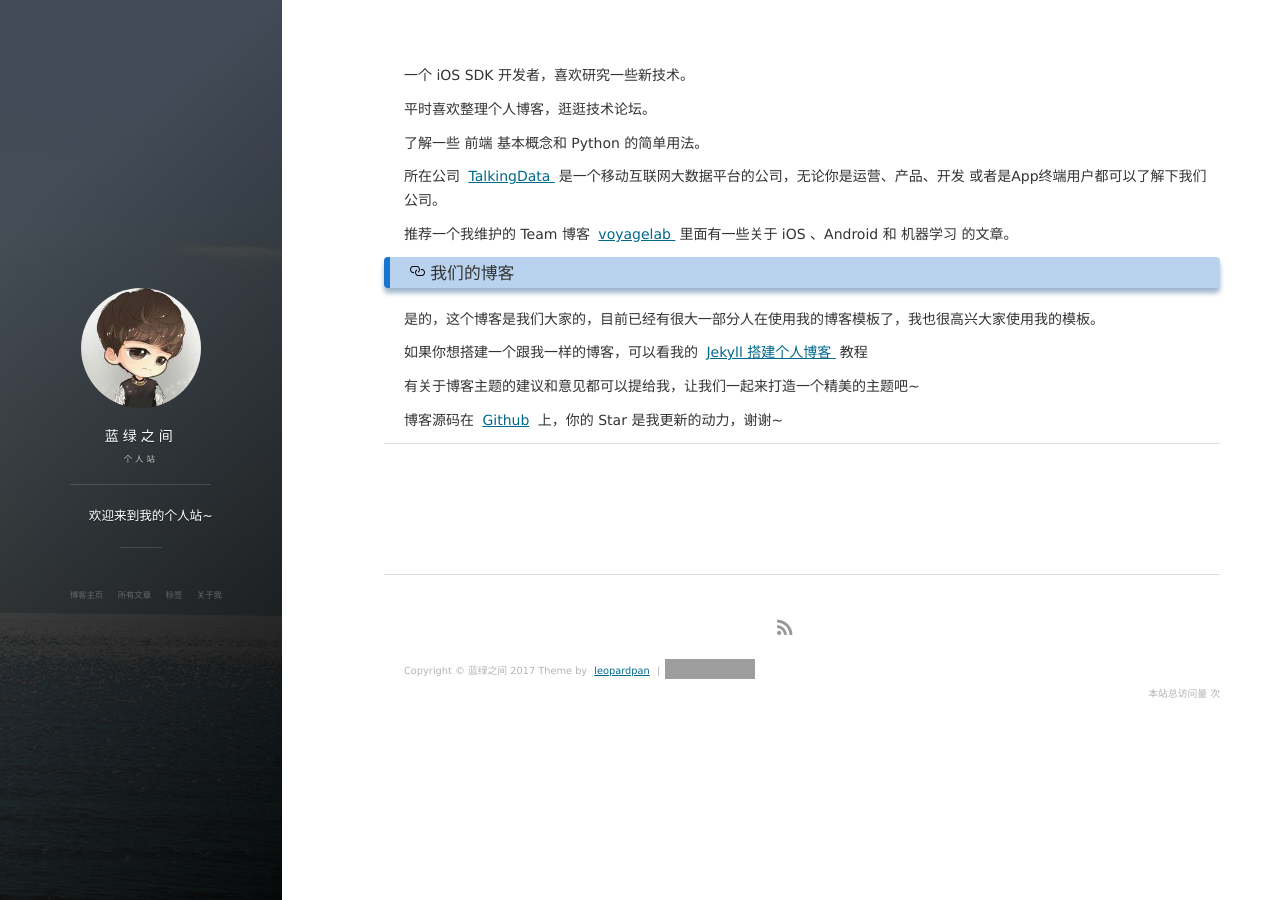
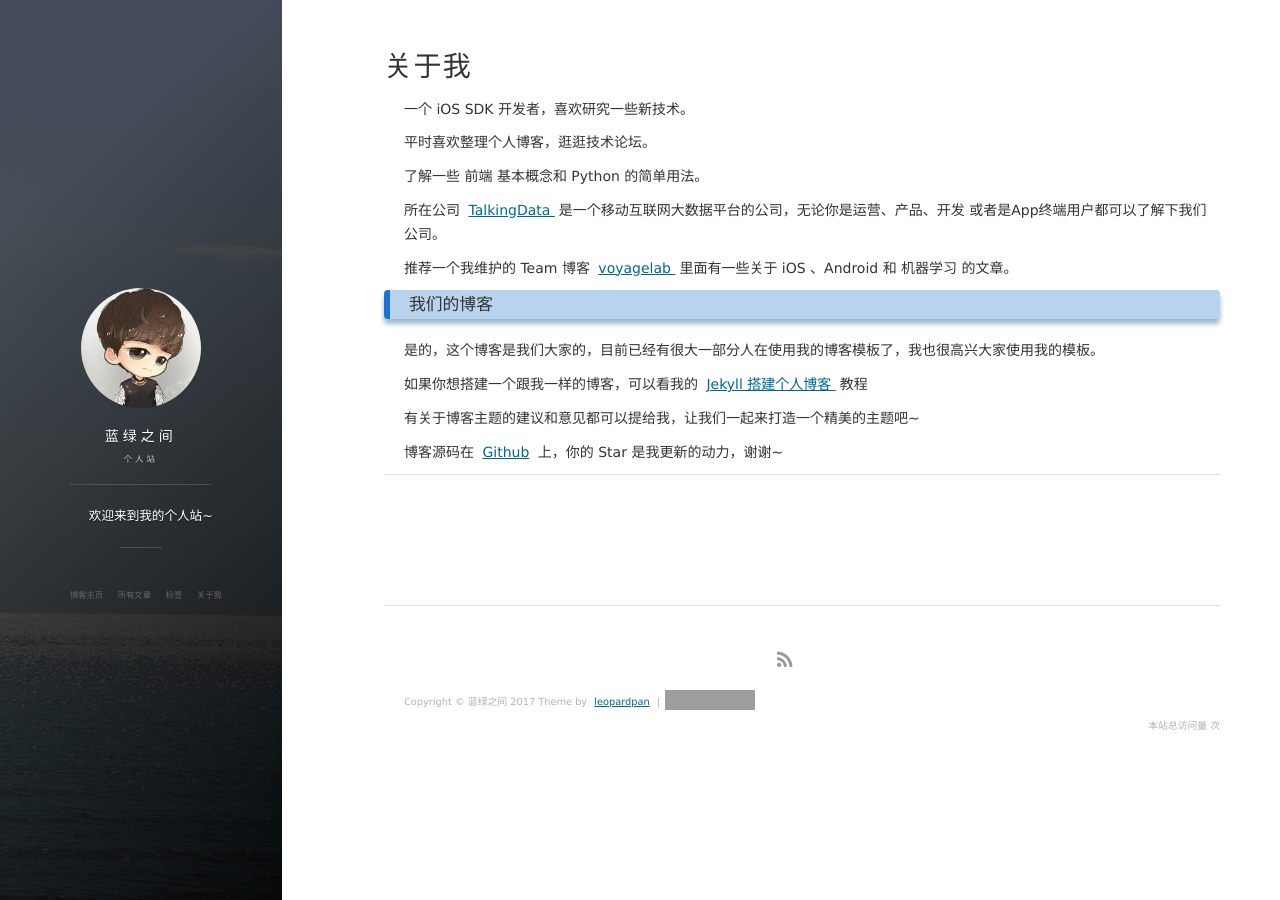
Before and after one commit to 15107355/wiki, a Jekyll site: the page built from about.md, in a window 1280 px wide. Built offline with Jekyll 4.4.1, drawn with Linux system fonts in a browser that asks for light colours; nearby versions of some CDN libraries; our own code applies the rules of GitHub Pages for plain Markdown files; comment, search, counter and statistics services are not loaded; grey boxes are pictures that could not be loaded.

Commit message:
继续修改about.md

```diff
--- a/about.md
+++ b/about.md
@@ -1,41 +1,45 @@
+---
+layout: page
+title: 关于我
+---
 
-<p>一个 iOS SDK 开发者，喜欢研究一些新技术。
-</p><p>
+一个 iOS SDK 开发者，喜欢研究一些新技术。
+<p>
 平时喜欢整理个人博客，逛逛技术论坛。
-</p><p>
-了解一些 前端 基本概念和 Python 的简单用法。</p>
+<p>
+了解一些 前端 基本概念和 Python 的简单用法。
 
-<p></p><p></p>
+<p>
 
-<p>所在公司
-<a href="https://www.talkingdata.com/"> TalkingData </a>
+所在公司
+<a target="_blank" href="https://www.talkingdata.com/"> TalkingData </a>
 是一个移动互联网大数据平台的公司，无论你是运营、产品、开发 或者是App终端用户都可以了解下我们公司。
-</p><p></p>
+<p>
 
-<p>推荐一个我维护的 Team 博客
-<a href="http://talkingdata.me/"> voyagelab </a>
-里面有一些关于 iOS 、Android 和 机器学习 的文章。</p>
+推荐一个我维护的 Team 博客
+<a target="_blank" href="http://talkingdata.me/"> voyagelab </a>
+里面有一些关于 iOS 、Android 和 机器学习 的文章。
 
-<p></p><p></p>
+<p>
 
-<h3><a id="user-content--我们的博客-" class="anchor" href="#-我们的博客-" aria-hidden="true"><svg aria-hidden="true" class="octicon octicon-link" height="16" version="1.1" viewBox="0 0 16 16" width="16"><path fill-rule="evenodd" d="M4 9h1v1H4c-1.5 0-3-1.69-3-3.5S2.55 3 4 3h4c1.45 0 3 1.69 3 3.5 0 1.41-.91 2.72-2 3.25V8.59c.58-.45 1-1.27 1-2.09C10 5.22 8.98 4 8 4H4c-.98 0-2 1.22-2 2.5S3 9 4 9zm9-3h-1v1h1c1 0 2 1.22 2 2.5S13.98 12 13 12H9c-.98 0-2-1.22-2-2.5 0-.83.42-1.64 1-2.09V6.25c-1.09.53-2 1.84-2 3.25C6 11.31 7.55 13 9 13h4c1.45 0 3-1.69 3-3.5S14.5 6 13 6z"></path></svg></a> 我们的博客 </h3>
+<h3> 我们的博客 </h3>
 
-<p></p><p></p>
+<p>
 
-<p>是的，这个博客是我们大家的，目前已经有很大一部分人在使用我的博客模板了，我也很高兴大家使用我的模板。</p>
+是的，这个博客是我们大家的，目前已经有很大一部分人在使用我的博客模板了，我也很高兴大家使用我的模板。
 
-<p></p><p></p>
+<p>
 
-<p>如果你想搭建一个跟我一样的博客，可以看我的
-<a href="/leopardpan/leopardpan.github.io/blob/master/2016/10/jekyll_tutorials1"> Jekyll 搭建个人博客 </a>
-教程</p>
+如果你想搭建一个跟我一样的博客，可以看我的
+<a href="/2016/10/jekyll_tutorials1/"> Jekyll 搭建个人博客 </a>
+教程
 
-<p></p><p></p>
+<p>
 
-<p>有关于博客主题的建议和意见都可以提给我，让我们一起来打造一个精美的主题吧~ </p>
+有关于博客主题的建议和意见都可以提给我，让我们一起来打造一个精美的主题吧~
 
-<p></p><p> </p>
+<p>
 
-<p>博客源码在 <a href="https://github.com/leopardpan/leopardpan.github.io/">Github</a> 上，你的 Star 是我更新的动力，谢谢~</p>
+博客源码在 <a target="_blank" href='https://github.com/leopardpan/leopardpan.github.io/'>Github</a> 上，你的 Star 是我更新的动力，谢谢~
 
-<p>{% include comments.html %}</p>
+{% include comments.html %}
```
